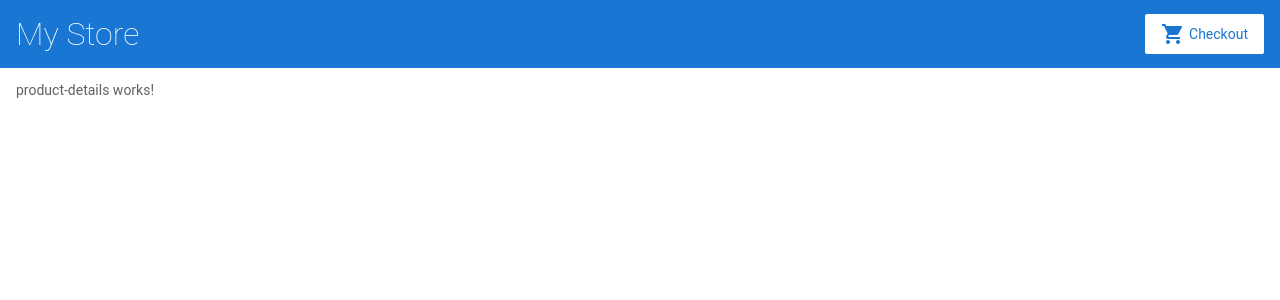
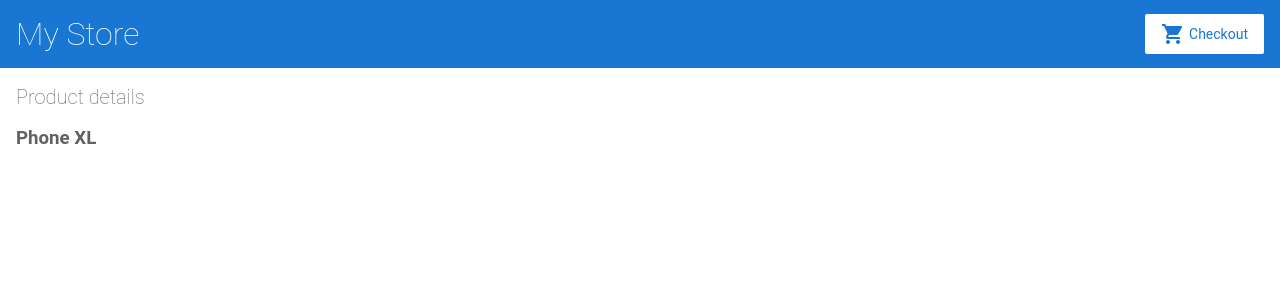
Before and after one commit to Samo1501/Angular-tutorial-angular-wxxo9w-, an Angular app: page /products/1 in a window 1280 px wide. Shown: the top 300 px of the page. Built offline with nearby package versions, Linux system fonts and the light colour scheme.

Commit message:
2 files modified

```diff
--- a/src/app/product-details/product-details.component.html
+++ b/src/app/product-details/product-details.component.html
@@ -1 +1,5 @@
-<p>product-details works!</p>
+<h2>Product details</h2>
+
+<div *ngIf="product">
+  <h3>{{ product.name }}</h3>
+</div>
--- a/src/app/product-details/product-details.component.ts
+++ b/src/app/product-details/product-details.component.ts
@@ -1,4 +1,6 @@
 import { Component, OnInit } from '@angular/core';
+import { ActivatedRoute } from '@angular/router';
+import { Product, products } from '../products';
 
 @Component({
   selector: 'app-product-details',
@@ -6,7 +8,15 @@
   styleUrls: ['./product-details.component.css'],
 })
 export class ProductDetailsComponent implements OnInit {
-  constructor() {}
+  product: Product | undefined;
+  constructor(private route: ActivatedRoute) {}
 
-  ngOnInit(): void {}
+  ngOnInit() {
+    const routeParams = this.route.snapshot.paramMap;
+    const productIdFromRoute = Number(routeParams.get('productId'));
+
+    this.product = products.find(
+      (product) => product.id === productIdFromRoute
+    );
+  }
 }
```
